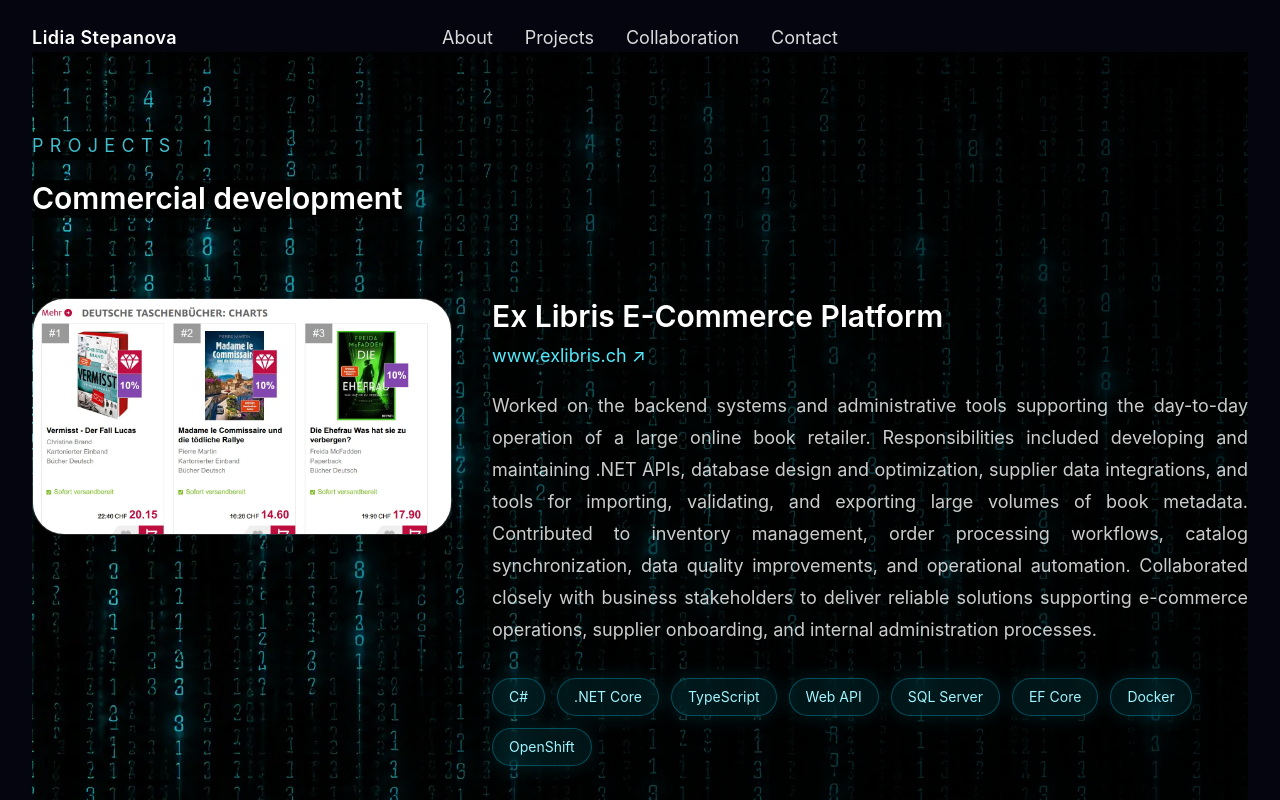
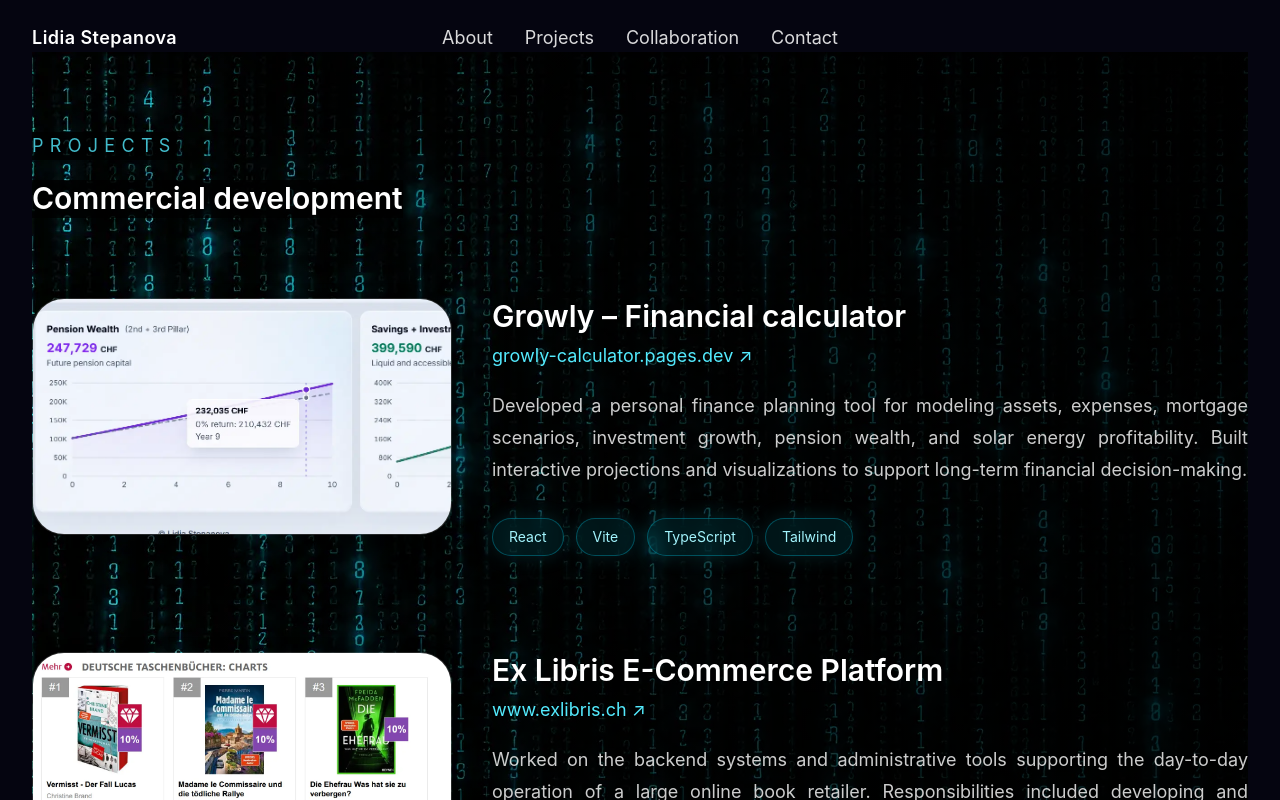
Before and after one commit to StepLidia/landing-page, a React (Vite) app: page /projects in a window 1280 px wide. Shown: the top 800 px of the page. Built offline with nearby package versions, Linux system fonts and the light colour scheme.

Commit message:
add new project item

```diff
--- a/src/components/CollaborationContent.tsx
+++ b/src/components/CollaborationContent.tsx
@@ -10,7 +10,7 @@
       </h1>
 
       <p className="mt-6 text-justify text-lg leading-8 text-white/85">
-        Not every business idea makes it onto the IT roadmap.
+        Not every business idea makes it into IT department sprint.
         I help organizations turn overlooked opportunities into practical software solutions.
       </p>
 
--- a/src/pages/ProjectsPage.tsx
+++ b/src/pages/ProjectsPage.tsx
@@ -26,6 +26,15 @@
         </h1>
 
         <div className="mt-20 space-y-24">
+          <ProjectItem
+            image="/images/growly.webp"
+            title="Growly – Financial calculator"
+            websiteUrl="https://growly-calculator.pages.dev"
+            description="Developed a personal finance planning tool for modeling assets, expenses, mortgage scenarios, investment growth, pension wealth, and solar energy profitability.
+            Built interactive projections and visualizations to support long-term financial decision-making."
+            technologies={['React', 'Vite', 'TypeScript', 'Tailwind']}
+          />
+
           <ProjectItem
             image="/images/exlibris.webp"
             title="Ex Libris E-Commerce Platform"
```
Also changed, not shown: public/images/growly.webp (added).
